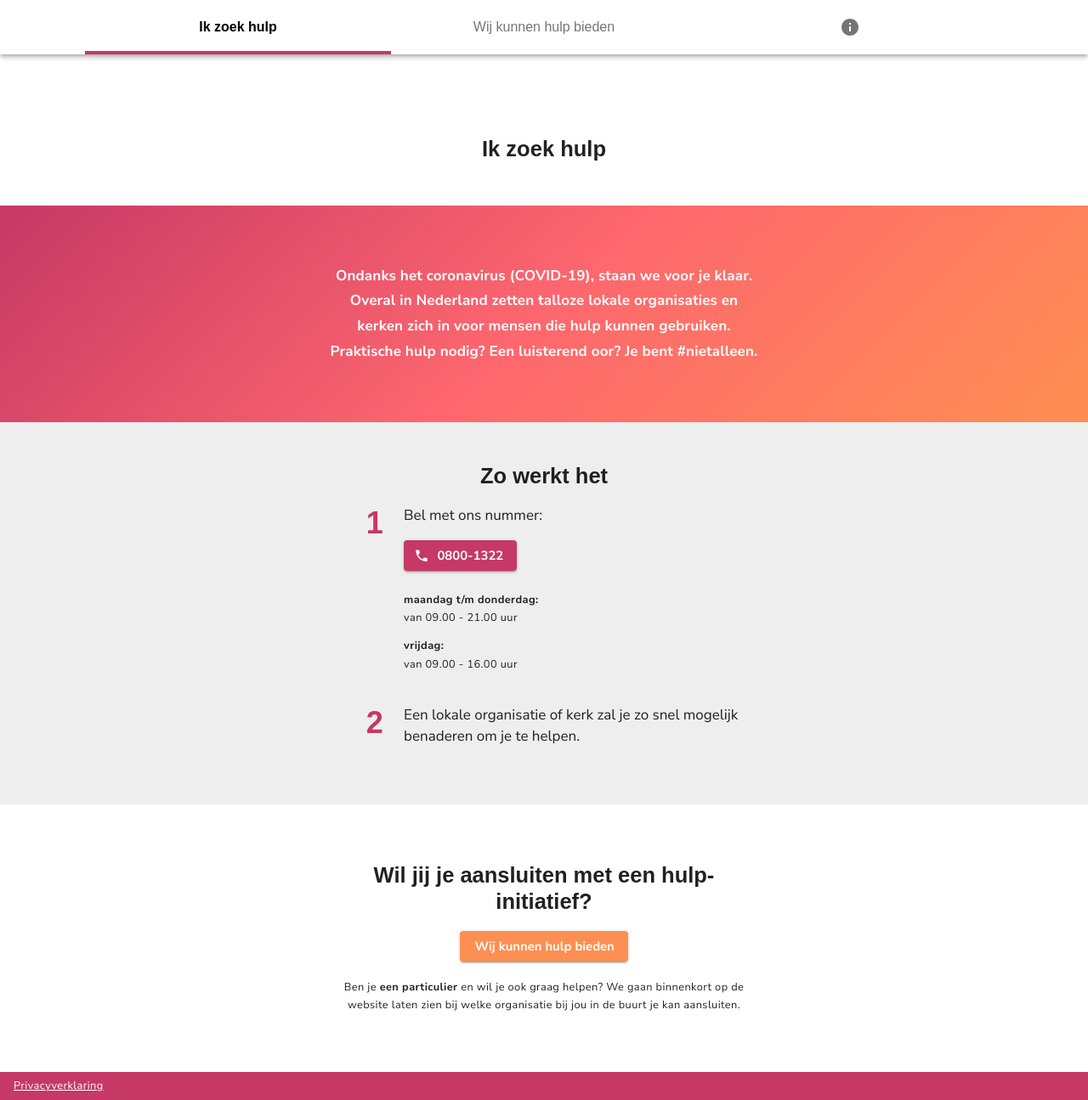
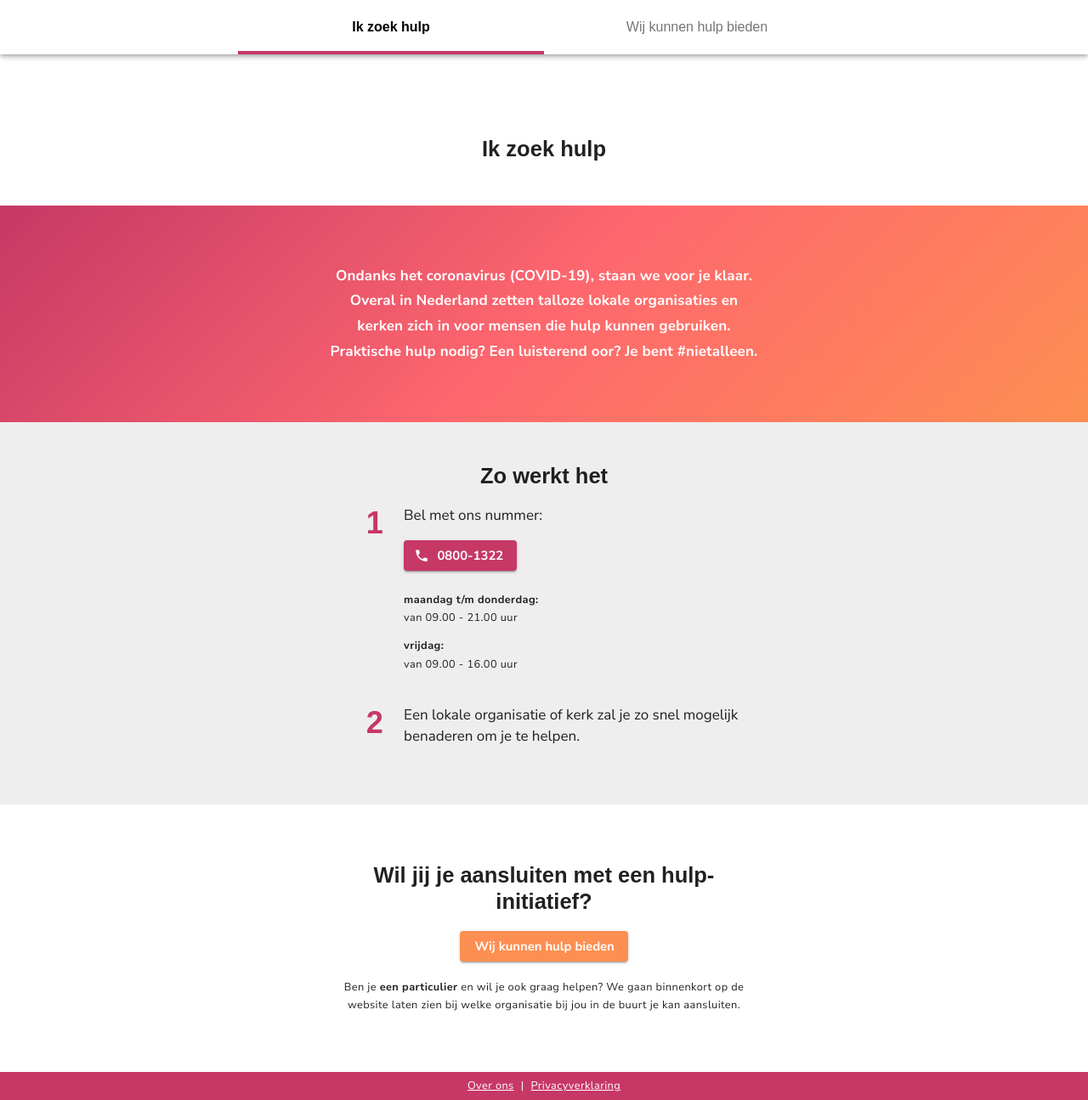
Before and after one commit to sdboer78/nietalleen, a Nuxt app: page / in a window 1280 px wide. Shown: the whole page at 85% size. Built offline with nearby package versions, Linux system fonts and the light colour scheme; a web font is replaced by a local one.

Commit message:
move about page href to the footer

```diff
--- a/layouts/default.vue
+++ b/layouts/default.vue
@@ -22,9 +22,6 @@
           <v-tab key="2" exact to="/hulp-bieden">
             Wij kunnen hulp bieden
           </v-tab>
-          <v-tab key="3" exact to="/over" style="flex-basis:0;">
-            <v-icon>mdi-information</v-icon>
-          </v-tab>
         </v-tabs>
       </v-app-bar>
       <v-spacer />
@@ -41,7 +38,11 @@
       <nuxt />
     </v-content>
     <v-footer color="primary">
-      <a href="https://www.eo.nl/privacy" class="caption white--text">Privacyverklaring</a>
+      <p class="caption white--text mx-auto">
+        <nuxt-link to="/over" class="white--text">Over ons</nuxt-link>
+        <span class="mx-2">|</span>
+        <a href="https://www.eo.nl/privacy" class="white--text">Privacyverklaring</a>
+      </p>
     </v-footer>
   </v-app>
 </template>
```
Also changed, not shown: pages/index.vue (+6 -2 lines).
